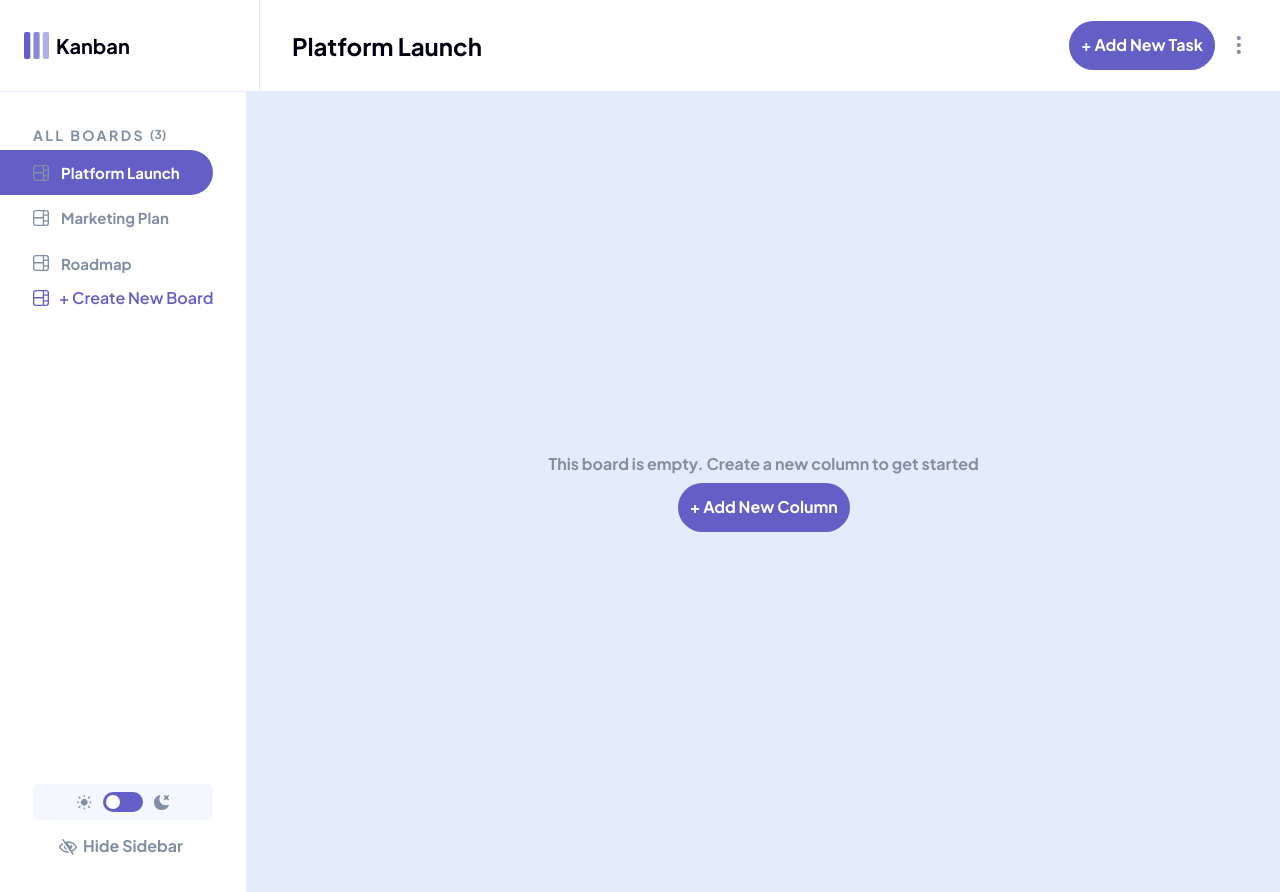
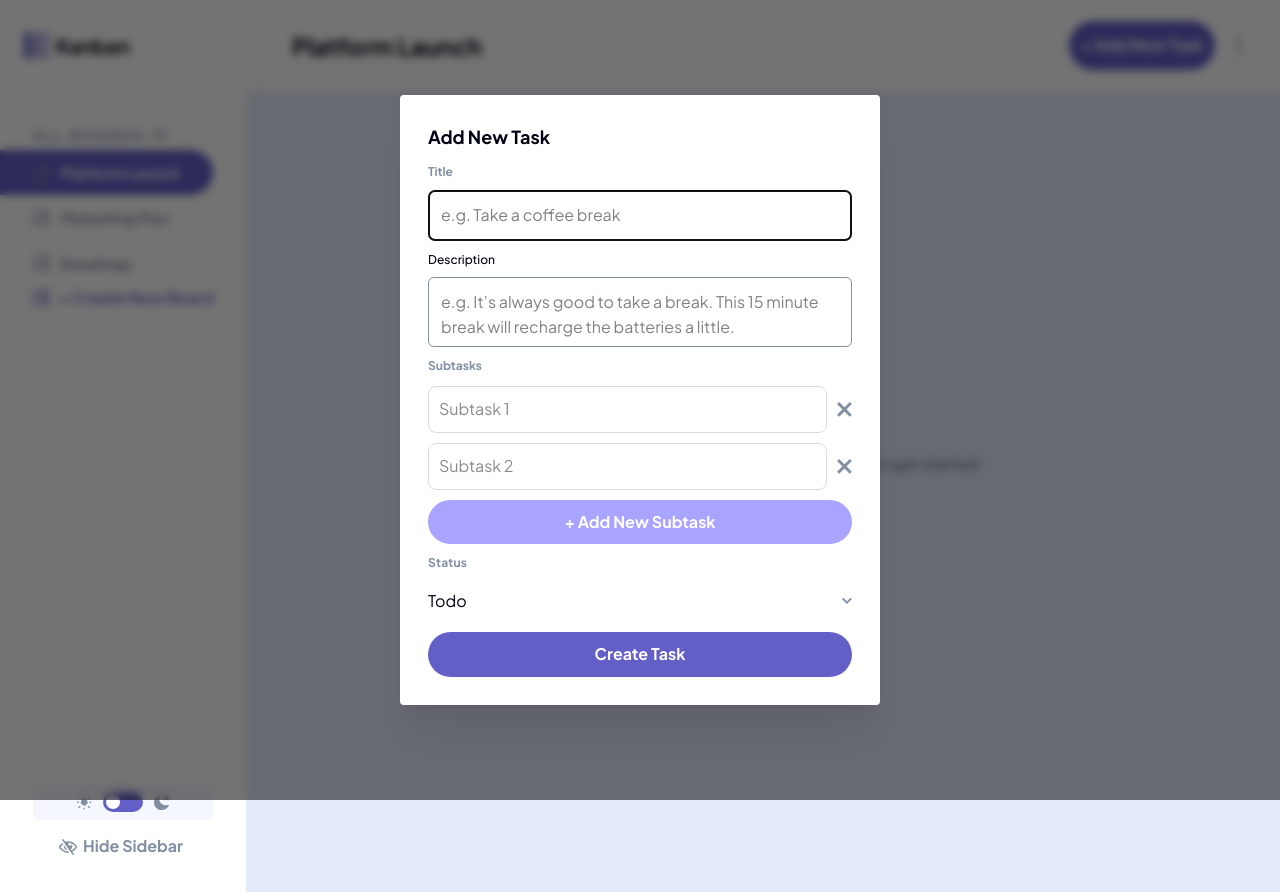
Before and after one commit to HabibEniolabi/kanban-task-management-app, a Next.js app: page / in a window 1280 px wide. Both pictures are taken after a click on the button "+ Add New Task". Built offline with nearby package versions, Linux system fonts and the light colour scheme.

Commit message:
Addition of create and edit task modal

```diff
--- a/package.json
+++ b/package.json
@@ -15,6 +15,7 @@
     "@reduxjs/toolkit": "^2.11.1",
     "add": "^2.0.6",
     "formik": "^2.4.9",
+    "framer-motion": "^12.23.26",
     "next": "16.0.8",
     "react": "19.2.1",
     "react-dom": "19.2.1",
--- a/src/app/ClientLayout.tsx
+++ b/src/app/ClientLayout.tsx
@@ -8,6 +8,7 @@ import CreateBoardModal from "../components/Modals/CreateBoardModal";
 import DeleteBoardModal from "../components/Modals/DeleteBoardModal";
 import Eye from "../assets/icon/eye";
 import { useMantineColorScheme } from "@mantine/core";
+import CreateAddEditBoardModal from "../components/Modals/CreateAddEditBoardModal";
 
 export default function ClientLayout({
   children,
@@ -22,6 +23,7 @@ export default function ClientLayout({
   const [createBoardModalOpen, setCreateBoardModalOpen] =
     useState<boolean>(false);
   const [deleteModalOpen, setDeleteModalOpen] = useState<boolean>(false);
+  const [addEditModalOpen, setAddEditModalOpen] = useState<boolean>(false)
 
   const [modalMode, setModalMode] = useState<"create" | "edit">("create");
   const [modalBoardData, setModalBoardData] = useState<Board | null>(null);
@@ -98,8 +100,9 @@ export default function ClientLayout({
   }, []);
 
   const handleAddTask = useCallback(() => {
-    console.log("Yeah. Task added");
-    // Add your actual task logic here
+    setModalMode("create");
+    setModalBoardData(null);
+    setAddEditModalOpen(true);
   }, []);
 
   const openCreateBoardModal = useCallback(() => {
@@ -159,6 +162,14 @@ export default function ClientLayout({
     setDeleteModalOpen(false);
   }, [currentBoardId]);
 
+  const handleCreateTask = useCallback(
+    (name: string, columns: string[] = []) => {
+      // Implement task creation logic here
+      setAddEditModalOpen(false);
+    },
+    []
+  );
+
   return (
     <div className="flex flex-col min-h-screen">
       <div className="flex w-full">
@@ -208,6 +219,14 @@ export default function ClientLayout({
           allBoards.find((b) => b.id === currentBoardId)?.name ?? ""
         }’ board? This action will remove all columns and tasks and cannot be reversed.`}
       />
+      <CreateAddEditBoardModal
+        title={modalMode === "edit" ? "Edit" : "Add New"}
+        initialName={modalBoardData?.name || ""}
+        initialColumns={modalBoardData?.columns?.map((c) => c.name) || ["", ""]}
+        onSubmit={modalMode === "edit" ? handleEditBoardSubmit : handleCreateTask}
+        onClose={() => setAddEditModalOpen(false)}
+        opened={addEditModalOpen}
+      />
     </div>
   );
 }
--- /dev/null
+++ b/src/assets/icon/select.tsx
@@ -0,0 +1,21 @@
+import * as React from "react"
+import { SVGProps } from "react"
+interface SelectProps extends SVGProps<SVGSVGElement> {
+    color: string;
+}
+const Select = ({color, ...props}: SelectProps) => (
+  <svg
+    xmlns="http://www.w3.org/2000/svg"
+    viewBox="0 0 11 7"
+    className={color}
+    fill="none"
+    {...props}
+  >
+    <path
+      stroke={color}
+      strokeWidth={2}
+      d="m.707.707 4.699 4.699L10.104.707"
+    />
+  </svg>
+)
+export default Select
--- a/src/assets/icon/toggle.tsx
+++ b/src/assets/icon/toggle.tsx
@@ -1,5 +1,6 @@
 import * as React from "react";
 import { SVGProps } from "react";
+import { motion } from "framer-motion";
 
 export interface ToggleProps extends SVGProps<SVGSVGElement> {
   primaryColor: string;
@@ -21,17 +22,15 @@ const Toggle = ({
     {...props}
   >
     <rect width={40} height={20} fill={secondaryColor} rx={10} />
-    <circle
-      cx={10}
-      cy={10}
-      r={7}
-      fill={primaryColor}
+    <motion.g
       className="transition-transform duration-300 ease-out"
       style={{
         transform: isDark ? "translateX(20px)" : "translateX(0px)",
         transformOrigin: "center",
       }}
-    />
+    >
+      <circle cx={isDark ? 30 : 10} cy={10} r={7} fill={primaryColor} />
+    </motion.g>
   </svg>
 );
 export default Toggle;
--- /dev/null
+++ b/src/components/Modals/CreateAddEditBoardModal.tsx
@@ -0,0 +1,216 @@
+import Cancel from "@/src/assets/icon/cancel";
+import Select from "@/src/assets/icon/select";
+import { Modal, useMantineColorScheme } from "@mantine/core";
+import { Field, Form, Formik } from "formik";
+import { desc } from "framer-motion/client";
+import React, { useState } from "react";
+
+interface CreateAddEditBoardModalProps {
+  title: string;
+  initialName?: string;
+  initialColumns?: string[];
+  onSubmit: (name: string, columns: string[]) => void;
+  onClose: () => void;
+  opened: boolean;
+}
+
+const CreateAddEditBoardModal = ({
+  title,
+  initialName = "",
+  initialColumns = ["", ""],
+  onSubmit,
+  onClose,
+  opened,
+}: CreateAddEditBoardModalProps) => {
+  const { colorScheme, setColorScheme } = useMantineColorScheme();
+  const isDark = colorScheme === "dark";
+
+  const [columns, setColumns] = useState<string[]>(() =>
+    initialColumns.length > 0 ? initialColumns : ["", ""]
+  );
+
+  const handleDeleteColumn = (index: number) => {
+    if (columns.length > 1) {
+      setColumns(columns.filter((_, i) => i !== index));
+    }
+  };
+
+  const handleAddColumn = () => {
+    setColumns([...columns, ""]);
+  };
+
+  const handleUpdateColumn = (index: number, value: string) => {
+    const updated = [...columns];
+    updated[index] = value;
+    setColumns(updated);
+  };
+
+  const textColor = isDark ? "text-white" : "text-[#000112]";
+  return (
+    <Modal
+      opened={opened}
+      onClose={onClose}
+      centered
+      withCloseButton={false}
+      overlayProps={{ backgroundOpacity: 0.55, blur: 4 }}
+      size={480}
+      styles={{
+        content: {
+          backgroundColor: isDark ? "#2b2c37" : "#fff",
+          overflow: "hidden",
+        },
+      }}
+    >
+      <div className="flex flex-col gap-[12px] bg-white dark:bg-[#2B2C37] p-[12px] rounded-[6px]">
+        <h2
+          className={`text-lg font-bold ${
+            isDark ? "text-white" : "text-[#000112]"
+          }`}
+        >
+          {title} Task
+        </h2>
+        <Formik
+          enableReinitialize
+          initialValues={{ name: initialName, description: "" }}
+          onSubmit={(values) => {
+            const filteredColumns = columns
+              .map((c) => c.trim())
+              .filter(Boolean);
+            onSubmit(values.name.trim(), filteredColumns);
+            onClose();
+          }}
+        >
+          {() => (
+            <Form className="flex flex-col gap-[10px]">
+              <label className="flex flex-col gap-[8px]">
+                <span
+                  className={`${textColor} font-medium text-[12px] font-bold text-[#828FA3]`}
+                >
+                  Title
+                </span>
+                <Field
+                  name="name"
+                  type="text"
+                  placeholder="e.g. Take a coffee break"
+                  className="border border-[#828FA3] rounded-[6px] p-[12px] text-[#000112] dark:text-[#fff]]"
+                />
+              </label>
+
+              <label className="flex flex-col gap-[8px]">
+                <span className={`font-medium text-[12px] ${textColor}`}>
+                  Description
+                </span>
+                <Field
+                  as="textarea"
+                  name="description"
+                  type="text"
+                  placeholder="e.g. It’s always good to take a break. This 15 minute break will recharge the batteries a little."
+                  className="border border-[#828FA3] rounded-[6px] p-[12px] text-[#000112] dark:text-[#fff] resize-none h-[70px] align-top overflow-y-auto"
+                  rows={4}
+                />
+              </label>
+
+              <label className="flex flex-col gap-[10px] w-full">
+                <span
+                  className={`${textColor} font-medium text-[12px] font-bold text-[#828FA3]`}
+                >
+                  Subtasks
+                </span>
+                {columns.map((column, index) => (
+                  <div key={index} className="flex gap-[10px] items-center">
+                    <input
+                      type="text"
+                      value={column}
+                      placeholder={`Subtask ${index + 1}`}
+                      onChange={(e) =>
+                        handleUpdateColumn(index, e.target.value)
+                      }
+                      className="border border-[#828FA3]/30 w-full p-[10px] rounded-[8px] text-[12px] dark:text-[#fff]"
+                    />
+                    <div
+                      onClick={() => handleDeleteColumn(index)}
+                      className="cursor-pointer"
+                    >
+                      <Cancel color="#828FA3" width={15} height={15} />
+                    </div>
+                  </div>
+                ))}
+              </label>
+
+              <button
+                type="button"
+                onClick={handleAddColumn}
+                className="bg-[#A8A4FF] text-[#fff] dark:bg-[#fff] dark:text-[#A8A4FF] border-none cursor-pointer p-[10px] font-bold rounded-[32px]"
+              >
+                + Add New Subtask
+              </button>
+
+              <label className="w-full">
+                <span
+                  className="
+    font-bold text-[12px]
+    text-[#828FA3]
+    dark:text-[#fff]
+    block mb-[8px]
+    tracking-[0.24px]
+  "
+                >
+                  Status
+                </span>
+                <div className="relative">
+                  <select
+                    className="
+      w-full
+      px-0 py-[8px] pr-[24px]
+      border-0 border-solid border-[#828FA3]/30
+      bg-transparent
+      text-[13px] font-medium
+      text-[#000112] dark:text-white
+      appearance-none
+      cursor-pointer
+      focus:outline-none focus:border-b-2 focus:border-[#635FC7]
+      rounded-none
+    "
+                  >
+                    <option value="todo" selected>
+                      Todo
+                    </option>
+                    <option value="doing">Doing</option>
+                    <option value="done">Done</option>
+                    {columns.map((column, index) => (
+                      <option key={index} value={column.toLowerCase()}>
+                        {column}
+                      </option>
+                    ))}
+                  </select>
+                  <div
+                    className="
+      absolute
+      right-0
+      top-1/2
+      transform -translate-y-1/2
+      pointer-events-none
+      w-[10px] h-[7px]
+      flex items-center justify-center
+    "
+                  >
+                    <Select color="#828FA3" width={11} height={7} />
+                  </div>
+                </div>
+              </label>
+
+              <button
+                type="submit"
+                className="bg-[#635FC7] text-[#fff] border-none cursor-pointer p-[10px] font-bold rounded-[32px]"
+              >
+                {title === "Edit" ? "Save Changes" : "Create Task"}
+              </button>
+            </Form>
+          )}
+        </Formik>
+      </div>
+    </Modal>
+  );
+};
+
+export default CreateAddEditBoardModal;
--- a/src/components/Modals/CreateBoardModal.tsx
+++ b/src/components/Modals/CreateBoardModal.tsx
@@ -21,9 +21,8 @@ const CreateBoardModal = ({
   initialName = "",
   initialColumns = ["", ""],
 }: CreateBoardModalProps) => {
-
-   const { colorScheme, setColorScheme } = useMantineColorScheme();
-    const isDark = colorScheme === "dark";
+  const { colorScheme, setColorScheme } = useMantineColorScheme();
+  const isDark = colorScheme === "dark";
 
   const [columns, setColumns] = useState<string[]>(() =>
     initialColumns.length > 0 ? initialColumns : ["", ""]
@@ -55,6 +54,12 @@ const CreateBoardModal = ({
       withCloseButton={false}
       overlayProps={{ backgroundOpacity: 0.55, blur: 4 }}
       size={480}
+      styles={{
+        content: {
+          backgroundColor: isDark ? "#2b2c37" : "#fff",
+          overflow: "hidden"
+        },
+      }}
     >
       <div className="flex flex-col gap-4 bg-white dark:bg-[#2B2C37] p-[12px] rounded-[6px]">
         <h2 className={`text-lg font-bold ${textColor}`}>{title} Board</h2>
@@ -74,7 +79,9 @@ const CreateBoardModal = ({
           {({ handleSubmit }) => (
             <form onSubmit={handleSubmit} className="flex flex-col gap-[12px]">
               <label className="flex flex-col gap-[8px]">
-                <span className={`${textColor} font-medium text-[#828FA3]`}>Name</span>
+                <span className={`${textColor} font-medium text-[#828FA3]`}>
+                  Name
+                </span>
                 <Field
                   name="name"
                   type="text"
@@ -84,7 +91,9 @@ const CreateBoardModal = ({
               </label>
 
               <label className="flex flex-col gap-[10px] w-full">
-                <span className={`${textColor} font-medium text-[#828FA3]`}>Columns</span>
+                <span className={`${textColor} font-medium text-[#828FA3]`}>
+                  Columns
+                </span>
 
                 {columns.map((column, index) => (
                   <div key={index} className="flex gap-[10px] items-center">
```
Also changed, not shown: 1 other file (tests, documents, lock files or other folders).
